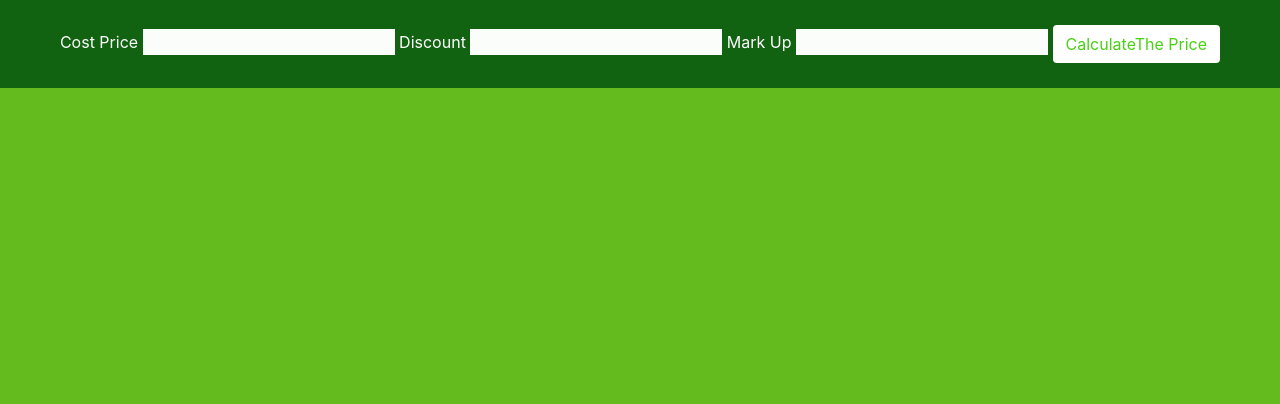
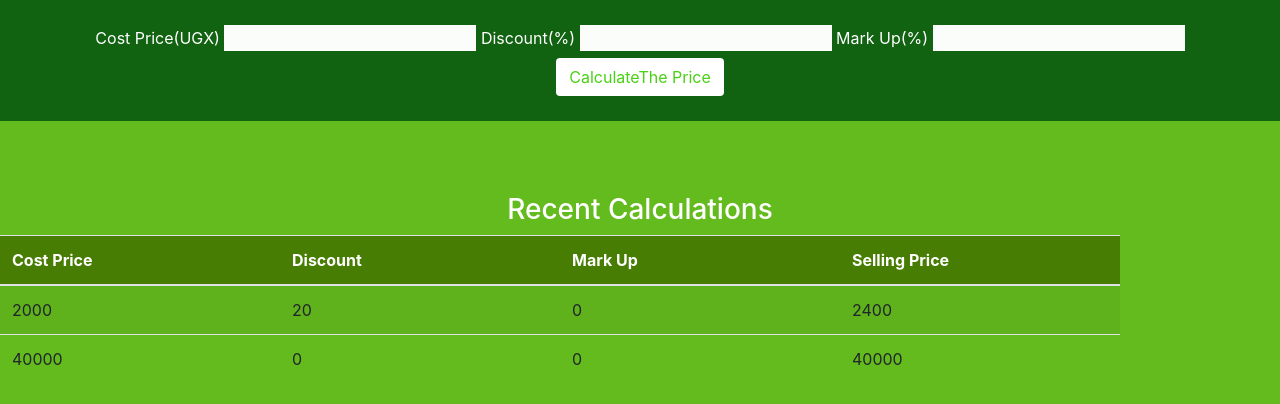
Before and after one commit to jod35/costCalc, a Flask app: page / in a window 1280 px wide. Shown: the part 104-508 px from the top of the page. Run offline with Flask 2, Linux system fonts and the light colour scheme; data comes from the database, SQL or seed files in the repository; both versions use the stored data as it was after the commit; some libraries are stand-ins or nearby versions.

Commit message:
almost finished

```diff
--- a/cost/routes.py
+++ b/cost/routes.py
@@ -1,15 +1,28 @@
 from cost import app,db
-from flask import render_template,request,redirect,url_for
+from flask import render_template,request,redirect,url_for,flash
 from cost.forms import CostForm
+from cost.models import Calculation
 
-previous_calculations=[
+@app.route('/calculate',methods=['POST'])
+def calc():
+   form=CostForm()
+   cost_price=form.cost_price.data
+   mark_up=form.mark_up.data
+   discount=form.discount.data
 
-]
+   profit=((mark_up/100) * cost_price)
+
+   selling_price = ((cost_price + profit) - (cost_price * (discount/100)))
+
+   new_calc=Calculation(cost_price=cost_price,discount=discount,mark_up=mark_up,selling_price=selling_price)
+
+   db.session.add(new_calc)
+   db.session.commit()
+   flash("The new selling price is UGX%s"%selling_price)
+   return redirect(url_for('index'))
+
 @app.route('/')
 def index():
+   calculations=Calculation.query.all()
    form=CostForm()
-   return render_template("index.html",form=form)
-
-@app.route('/calculate')
-def calculate():
-   return redirect(url_for('index'))
+   return render_template("index.html",form=form,calculations=calculations)
--- a/cost/static/main.css
+++ b/cost/static/main.css
@@ -31,3 +31,13 @@ color: rgb(73, 209, 19);
 .myform:hover{
     background-color: white;
 }
+
+.flash{
+    color: white;
+    background-color:
+}
+th{
+    width: 280px;
+    background-color: rgba(71, 122, 4, 0.952);
+    color: white;
+}
--- a/cost/templates/index.html
+++ b/cost/templates/index.html
@@ -9,29 +9,60 @@
     <title>Cost Price Calculator</title>
 </head>
 <body>
+
 <header>
     <center>
         <h1>Cost Price Calculator</h1>
-
         <br>
         <br>
     </center>
 
 </header>
 <center>
-    <form action="POST" action="">
-        <div class="form" >
-            {{form.cost_price.label}}
-            {{form.cost_price(class='myform')}}
-            {{form.discount.label}}
-            {{form.discount(class='myform')}}
-            {{form.mark_up.label()}}
-            {{form.mark_up(class='myform',value="jona")}}
-            {{form.update(class='btn mybtn')}}
+        {%with messages =get_flashed_messages()%}
+        {% if messages %}
+          {% for message in messages %}
+              <center>
+                  <div class="flash">{{ message }}</div>
+              </center>
+          {% endfor %}
+        {% endif %}
+     {%endwith%}
+    <form action="{{url_for('calc')}}" method="post">
+            <div class="form" >
+                    {{form.hidden_tag()}}
+                    {{form.cost_price.label}}(UGX)
+                    {{form.cost_price(class='myform')}}
+                    {{form.discount.label}}(%)
+                    {{form.discount(class='myform')}}
+                    {{form.mark_up.label()}}(%)
+                    {{form.mark_up(class='myform')}}
+                    {{form.update(class='btn mybtn')}}
+            </div>
+    </form>
+    <br><br><br>
+    <center><h3>Recent Calculations</h3></center>
+    <table class="table table-striped table-inverse table-responsive">
+        <thead class="thead-inverse">
+            <tr>
+                <th>Cost Price</th>
+                <th>Discount</th>
+                <th>Mark Up</th>
+                <th>Selling Price</th>
 
-
-        </div>
-    </form>
+            </tr>
+            </thead>
+            <tbody>
+                    {% for calc in calculations %}
+                <tr>
+                    <td scope="row">{{ calc.cost_price }}</td>
+                    <td>{{ calc.mark_up }}</td>
+                    <td>{{ calc.discount }}</td>
+                    <td>{{ calc.selling_price }}</td>
+                </tr>
+                {% endfor %}
+            </tbody>
+    </table>
 </center>
 </body>
 </html>
```
Also changed, not shown: cost/cost.db.
